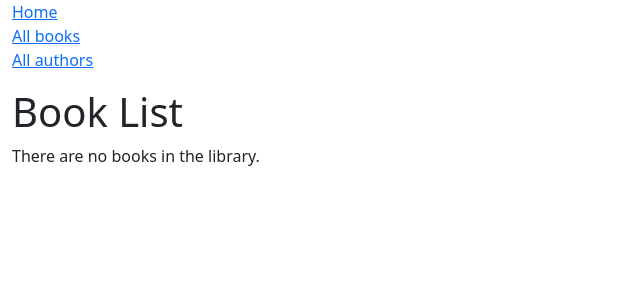
After one commit to kwspringkle/locallibrary, a Django app: page /catalog/books/ in a window 1280 px wide. The commit adds this page. Shown: the top 300 px of the page, without its empty margins (0-640 px from the left). Run offline with Django 5.2, Linux system fonts and the light colour scheme; data that the repository does not hold is empty; some libraries are stand-ins or nearby versions.

Commit message:
django tutorial part 6

```diff
--- a/catalog/admin.py
+++ b/catalog/admin.py
@@ -6,8 +6,7 @@ from .models import Author, Genre, Book, BookInstance
 
 @admin.register(Author)
 class AuthorAdmin(admin.ModelAdmin):
-    list_display = ("last_name", "first_name",
-                    "date_of_birth", "date_of_death")
+    list_display = ("last_name", "first_name", "date_of_birth", "date_of_death")
     fields = ["first_name", "last_name", ("date_of_birth", "date_of_death")]
 
 
--- a/catalog/constants.py
+++ b/catalog/constants.py
@@ -6,7 +6,7 @@ MAX_LENGTH_SUMMARY = 1000
 MAX_LENGTH_ISBN = 13
 MAX_LENGTH_IMPRINT = 200
 MAX_LENGTH_STATUS = 1
-
+NUM_BOOK_VIEW=10
 
 class LOAN_STATUS(Enum):
     MAINTENANCE = "m"
--- a/catalog/static/style.css
+++ b/catalog/static/style.css
@@ -3,3 +3,8 @@
     padding: 0;
     list-style: none;
 }
+
+.book-detail-copies {
+    margin-left: 20px;
+    margin-top: 20px;
+}
--- a/catalog/templates/base_generic.html
+++ b/catalog/templates/base_generic.html
@@ -22,7 +22,7 @@
         {% block sidebar %}
         <ul class="sidebar-nav">
           <li><a href="{% url 'index' %}">{% trans "Home" %}</a></li>
-          <li><a href="#">{% trans "All books" %}</a></li>
+          <li><a href="{% url 'books' %}">{% trans "All books" %}</a></li>
           <li><a href="#">{% trans "All authors" %}</a></li>
         </ul>
         {% endblock %}
@@ -30,6 +30,31 @@
 
       <div class="col-sm-10">
         {% block content %}
+          {% block pagination %}
+            {% if is_paginated %}
+              <div class="pagination">
+                <span class="page-links">
+                  {% if page_obj.has_previous %}
+                    <a href="{{ request.path }}?page={{ page_obj.previous_page_number }}">
+                      {% trans "previous" %}
+                    </a>
+                  {% endif %}
+
+                  <span class="page-current">
+                    {% blocktrans with page=page_obj.number num_pages=page_obj.paginator.num_pages %}
+                      Page {{ page }} of {{ num_pages }}.
+                    {% endblocktrans %}
+                  </span>
+
+                  {% if page_obj.has_next %}
+                    <a href="{{ request.path }}?page={{ page_obj.next_page_number }}">
+                      {% trans "next" %}
+                    </a>
+                  {% endif %}
+                </span>
+              </div>
+            {% endif %}
+          {% endblock %}
         {% endblock %}
       </div>
     </div>
--- /dev/null
+++ b/catalog/templates/catalog/book_list.html
@@ -0,0 +1,17 @@
+{% extends "base_generic.html" %}
+{% load i18n %}
+
+{% block content %}
+    <h1>{% trans "Book List" %}</h1>
+    {% if book_list %}
+        <ul>
+            {% for book in book_list %}
+                <li>
+                    <a href="{{ book.get_absolute_url }}">{{ book.title }}</a> ({{ book.author }})
+                </li>
+            {% endfor %}
+        </ul>
+    {% else %}
+        <p>{% trans "There are no books in the library" %}.</p>
+    {% endif %}
+{% endblock %}
--- a/catalog/urls.py
+++ b/catalog/urls.py
@@ -1,4 +1,8 @@
 from django.urls import path
 from . import views
 
-urlpatterns = [path("", views.index, name="index")]
+urlpatterns = [
+    path("", views.index, name="index"),
+    path("books/", views.BookListView.as_view(), name="books"),
+    path("books/<int:pk>", views.BookDetailView.as_view(), name="book-detail"),
+]
--- a/catalog/views.py
+++ b/catalog/views.py
@@ -1,6 +1,10 @@
+from urllib import request
 from django.shortcuts import render
+from django.views import generic
+from django.shortcuts import get_object_or_404
 from .models import Book, Author, BookInstance, Genre
-from .constants import LOAN_STATUS
+from .constants import LOAN_STATUS, NUM_BOOK_VIEW
+
 # Create your views here.
 
 
@@ -8,7 +12,8 @@ def index(request):
     num_books = Book.objects.count()
     num_instances = BookInstance.objects.count()
     num_instances_available = BookInstance.objects.filter(
-        status__exact=LOAN_STATUS.AVAILABLE.value).count()
+        status__exact=LOAN_STATUS.AVAILABLE.value
+    ).count()
     num_authors = Author.objects.count()
 
     context = {
@@ -18,3 +23,30 @@ def index(request):
         "num_authors": num_authors,
     }
     return render(request, "index.html", context=context)
+
+
+class BookListView(generic.ListView):
+    model = Book
+    paginate_by = NUM_BOOK_VIEW
+    context_object_name = "book_list"
+    template_name = "catalog/book_list.html"
+    queryset = Book.objects.all().order_by("title")
+
+
+class BookDetailView(generic.DetailView):
+    """Generic class-based view for a book detail page."""
+
+    model = Book
+
+    def get_context_data(self, **kwargs):
+        """Add additional context data to the view."""
+        context = super(BookDetailView, self).get_context_data(**kwargs)
+        context["LOAN_STATUS"] = LOAN_STATUS
+        context["book_instances"] = self.object.bookinstance_set.all()
+        return context
+
+    def book_detali_view(self, primary_key):
+        """View function for displaying a book detail page."""
+        book = get_object_or_404(Book, pk=primary_key)
+
+        return render(request, "catalog/book_detail.html", context={"book": book})
--- a/locallibrary/settings.py
+++ b/locallibrary/settings.py
@@ -57,7 +57,7 @@ ROOT_URLCONF = "locallibrary.urls"
 TEMPLATES = [
     {
         "BACKEND": "django.template.backends.django.DjangoTemplates",
-        "DIRS": [BASE_DIR/'templates'],
+        "DIRS": [],
         "APP_DIRS": True,
         "OPTIONS": {
             "context_processors": [
```
Also changed, not shown: catalog/templates/catalog/book_detail.html (added, +35 -0 lines).
